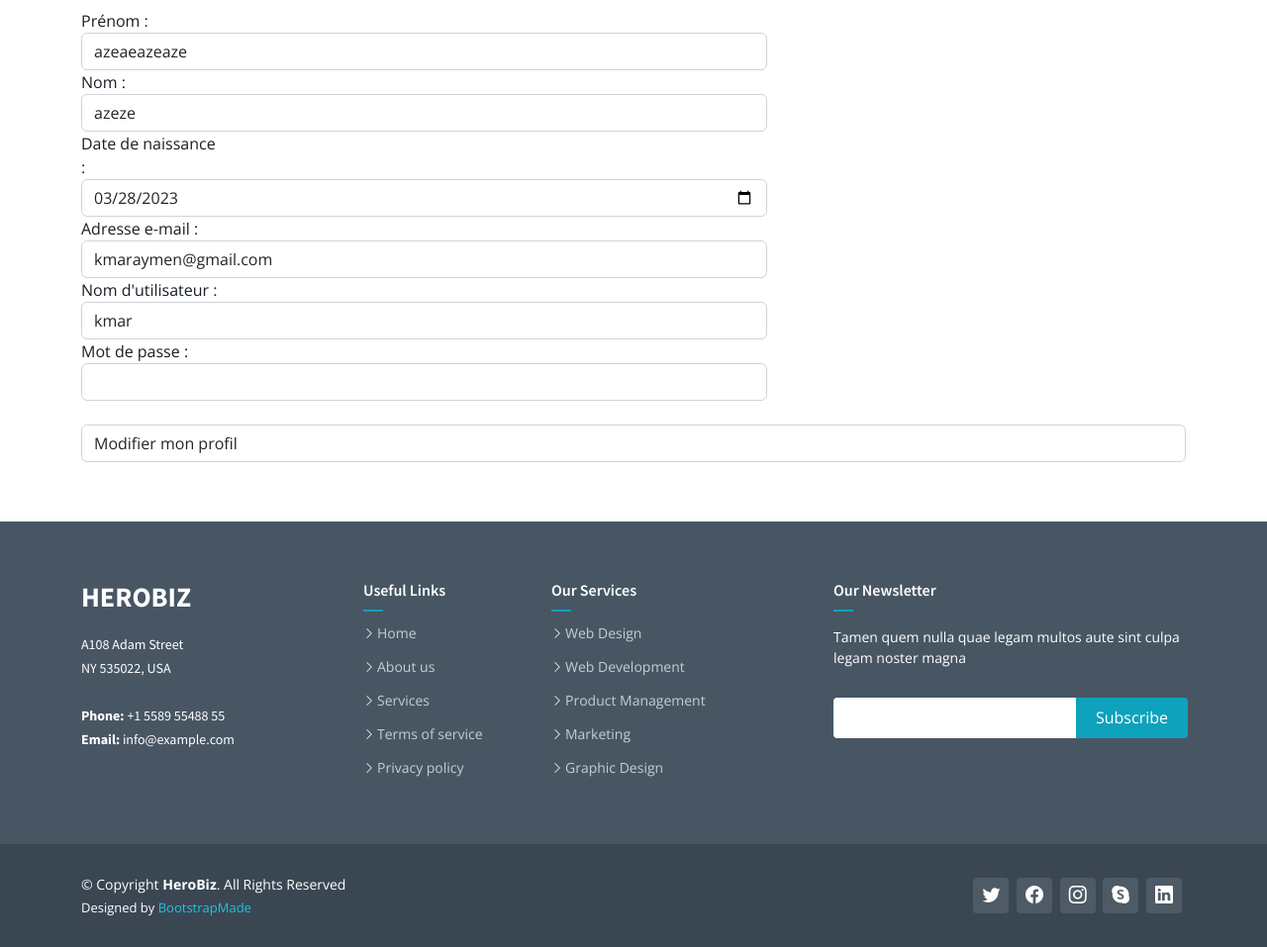
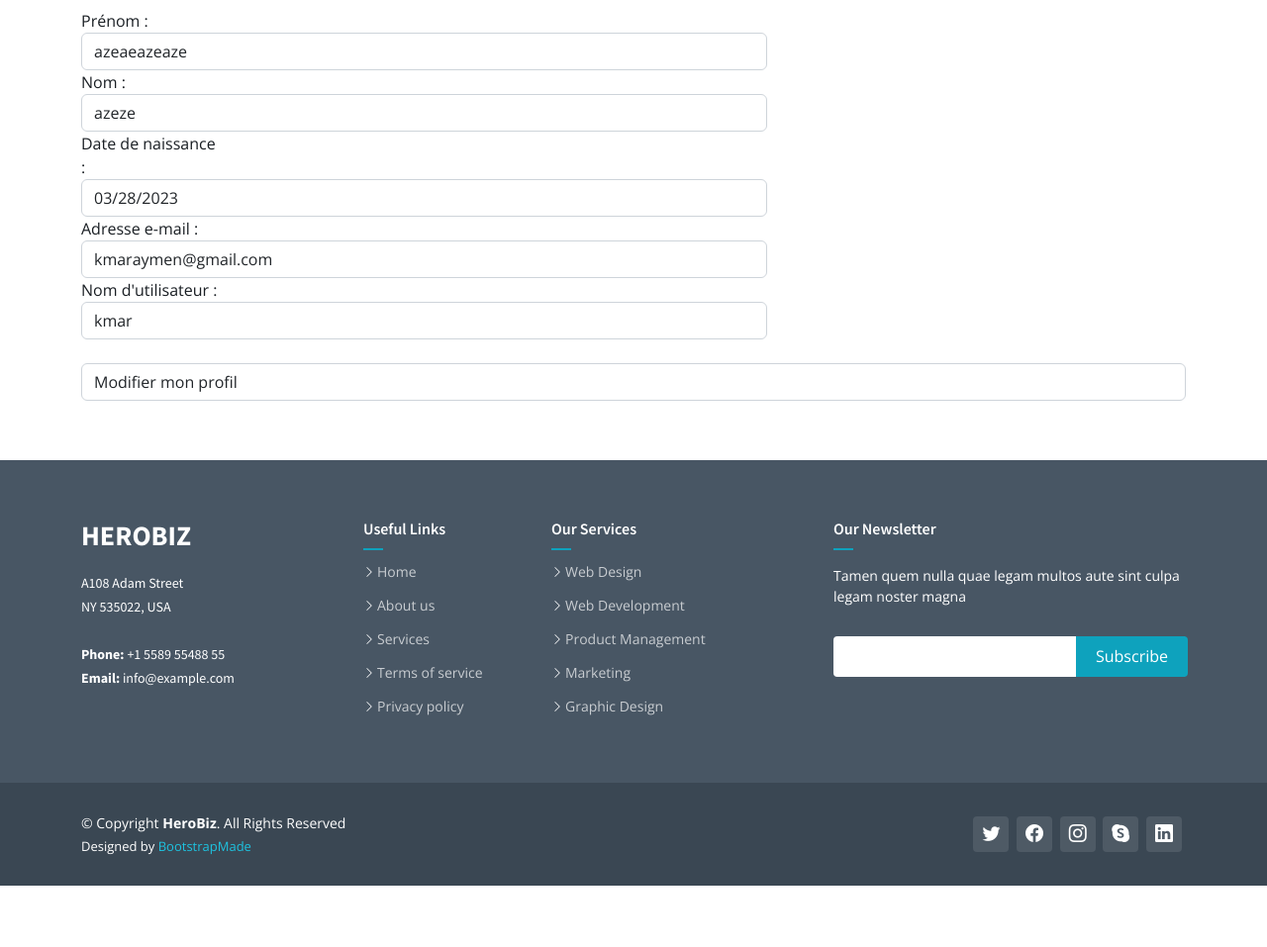
Before and after one commit to aymenkmar/blog, a PHP site: page /profile.php in a window 1280 px wide. Shown: the part 444-1401 px from the top of the page at 99% size. After the commit the page ends 1339 px from the top, so only its background shows below. Run offline with PHP 8.4, Linux system fonts and the light colour scheme; a user stored in the database is signed in; data comes from the database, SQL or seed files in the repository; some libraries are stand-ins or nearby versions.

Commit message:
modification  page profile

```diff
--- a/modifier_profil.php
+++ b/modifier_profil.php
@@ -4,7 +4,7 @@ session_start();
 
 $sql = "SELECT * FROM users WHERE id = :id";
 $stmt = $conn->prepare($sql);
-$stmt->bindParam(':id', $_SESSION['id']);
+$stmt->bindParam(':id', $_SESSION['login_active']);
 $stmt->execute();
 $user = $stmt->fetch(PDO::FETCH_ASSOC);
 
@@ -25,7 +25,7 @@ if ($_SERVER["REQUEST_METHOD"] == "POST") {
     $sql = "SELECT * FROM users WHERE username = :username AND id <> :id";
     $stmt = $conn->prepare($sql);
     $stmt->bindParam(':username', $username);
-    $stmt->bindParam(':id', $_SESSION['id']);
+    $stmt->bindParam(':id', $_SESSION['login_active']);
     $stmt->execute();
 
     if ($stmt->fetch()) {
@@ -51,7 +51,7 @@ if ($_SERVER["REQUEST_METHOD"] == "POST") {
     $stmt->bindParam(':birthday', $birthday);
     $stmt->bindParam(':email', $email);
     $stmt->bindParam(':username', $username);
-    $stmt->bindParam(':id', $_SESSION['id']);
+    $stmt->bindParam(':id', $_SESSION['login_active']);
 
     if ($stmt->execute()) {
         header("Location: profile.php");
--- a/nav.php
+++ b/nav.php
@@ -9,6 +9,7 @@
           if((isset($_SESSION["login_active"]))){
             echo'<li><a class="nav-link scrollto" href="welcome.php">Home</a></li>';
             echo '<li><a href="posts.php">Posts</a></li>';
+            echo '<li><a href="profile.php">Profile</a></li>';
             echo ' <a href="logout.php">Logout</a></li>';
 
            }else{
--- a/profile.php
+++ b/profile.php
@@ -3,7 +3,7 @@ require_once 'config.php';
 session_start();
 $sql = "SELECT * FROM users WHERE id = :id";
 $stmt = $conn->prepare($sql);
-$stmt->bindParam(':id', $_SESSION['id']);
+$stmt->bindParam(':id', $_SESSION['login_active']);
 $stmt->execute();
 $user = $stmt->fetch(PDO::FETCH_ASSOC);
 
@@ -106,26 +106,26 @@ if (!$user) {
           <div class="form-group">
             <label class="col-sm-2 control-label">Prénom : </label>
             <div class="col-sm-10">
-            <input type="text" class="form-control" name="first_name" id="first_name" value="<?php echo htmlspecialchars($user['first_name']); ?>" required>
+            <input type="text" class="form-control" name="first_name" id="first_name" value="<?php echo htmlspecialchars($user['first_name']); ?>" readonly>
             </div>
           </div>
           <div class="form-group">
             <label class="col-sm-2 control-label">Nom :</label>
             <div class="col-sm-10">
-            <input type="text" name="last_name"class="form-control" id="last_name" value="<?php echo htmlspecialchars($user['last_name']); ?>" required>
+            <input type="text" name="last_name"class="form-control" id="last_name" value="<?php echo htmlspecialchars($user['last_name']); ?>" readonly>
             </div>
           </div>
           <div class="form-group">
             <label class="col-sm-2 control-label">Date de naissance :</label>
             <div class="col-sm-10">
-            <input type="date" name="birthday" class="form-control"id="birthday" value="<?php echo htmlspecialchars($user['birthday']); ?>" required>
+            <input type="date" name="birthday" class="form-control"id="birthday" value="<?php echo htmlspecialchars($user['birthday']); ?>" readonly>
             </div>
           </div>
 
         <div class="form-group">
             <label class="col-sm-2 control-label">Adresse e-mail :</label>
             <div class="col-sm-10">
-            <input type="email" name="email" class="form-control"id="email" value="<?php echo htmlspecialchars($user['email']); ?>" required>
+            <input type="email" name="email" class="form-control"id="email" value="<?php echo htmlspecialchars($user['email']); ?>" readonly>
             </div>
           </div>
         </div>
@@ -133,17 +133,11 @@ if (!$user) {
         <div class="form-group">
             <label class="col-sm-2 control-label">Nom d'utilisateur :</label>
             <div class="col-sm-10">
-            <input type="text" name="username" class="form-control" id="username" value="<?php echo htmlspecialchars($user['username']); ?>" required>
+            <input type="text" name="username" class="form-control" id="username" value="<?php echo htmlspecialchars($user['username']); ?>" readonly>
             </div>
           </div>
         </div>
-        <div class="form-group">
-            <label class="col-sm-2 control-label">Mot de passe :</label>
-            <div class="col-sm-10">
-            <input type="password" name="password" class="form-control" id="password">
-            </div>
 
-          </div>
         </div>
 
       </div>
--- a/welcome.php
+++ b/welcome.php
@@ -110,6 +110,7 @@
 
         <div class="section-header">
           <h2>Posts Page</h2>
+          <h2>Profile Page</h2>
           <?php if(isset($error)) { ?>
         <div><?php echo '<p>'.$error.'</p>' ;?></div>
     <?php } ?>
```
Also changed, not shown: report.php (+15 -32 lines).
